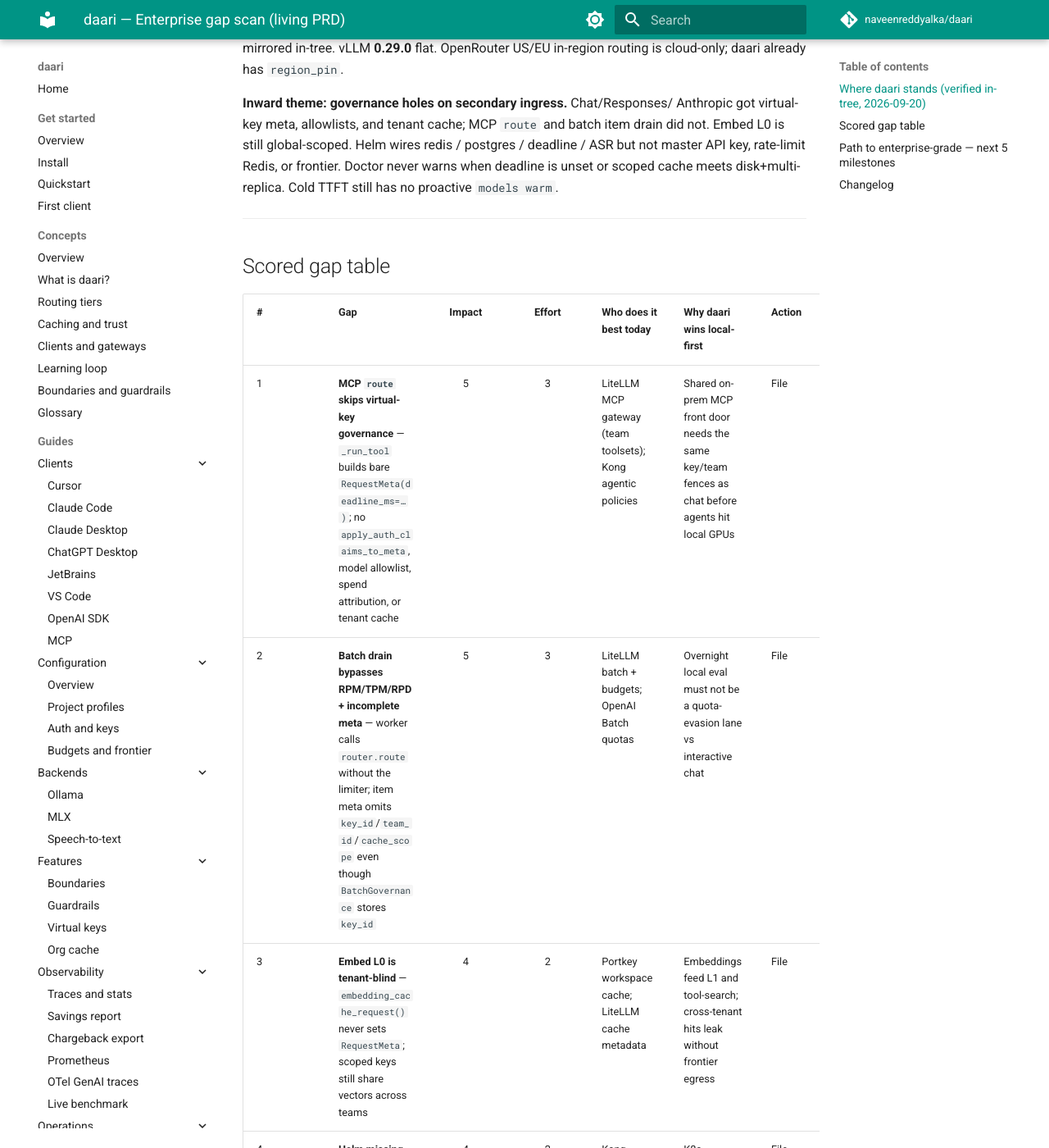
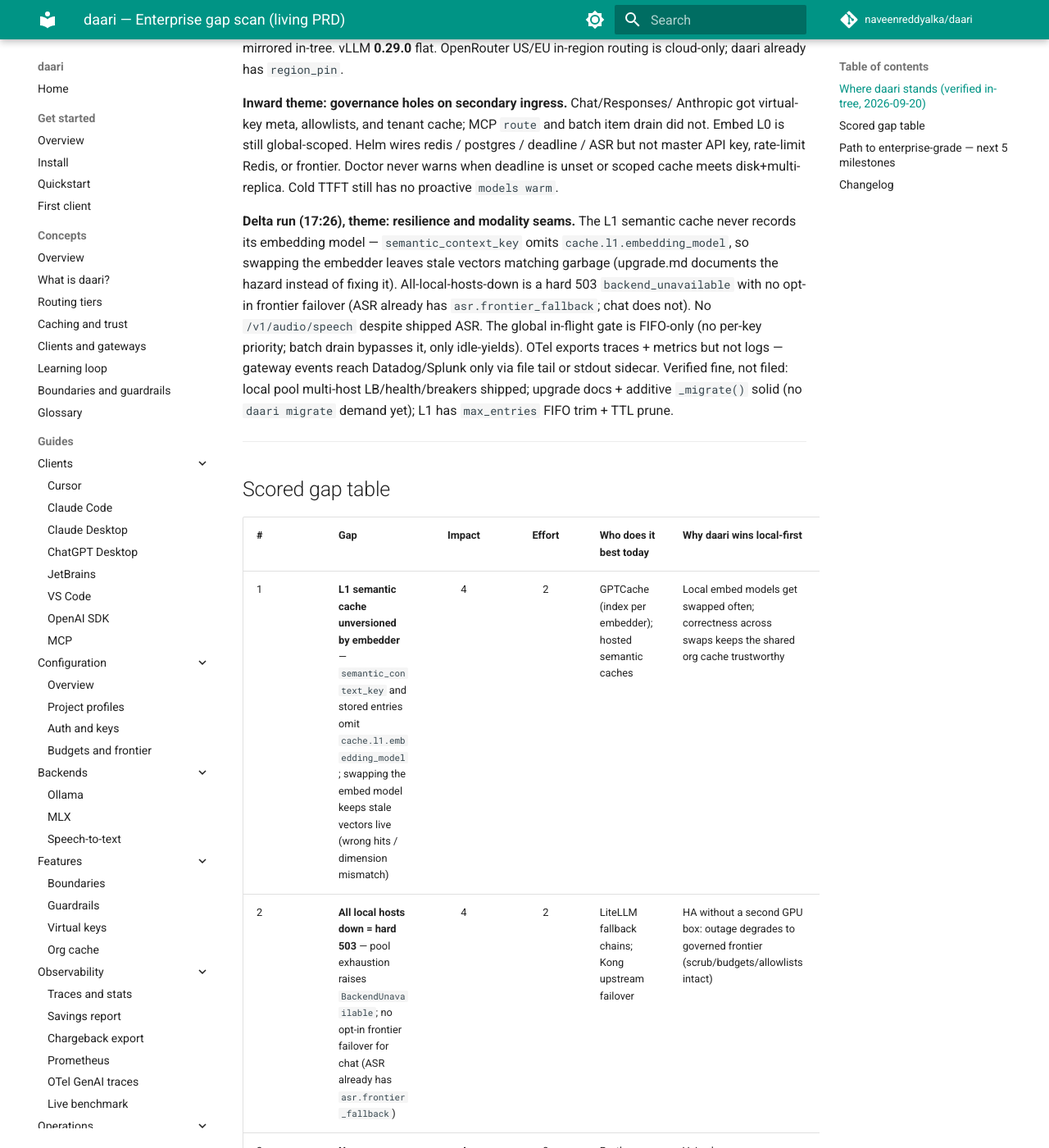
Before and after one commit to naveenreddyalka/daari, an MkDocs documentation site: the page built from docs/prd/ENTERPRISE.md, in a window 1280 px wide and 1400 px high, scrolled down 676 px. Shown: the whole window at 82% size. Built offline with MkDocs 1.6.1 and Material for MkDocs 9.7.7, drawn with Linux system fonts in a browser that asks for light colours; comment, search, counter and statistics services are not loaded; some of the changed text lies outside the part shown.

Commit message:
docs(prd): add resilience + modality delta to ENTERPRISE.md (2026-09-20 late)
Co-authored-by: Naveen Reddy Alka <naveenreddyalka@users.noreply.github.com>

```diff
--- a/docs/prd/ENTERPRISE.md
+++ b/docs/prd/ENTERPRISE.md
@@ -35,38 +35,61 @@ postgres / deadline / ASR but not master API key, rate-limit Redis, or
 frontier. Doctor never warns when deadline is unset or scoped cache meets
 disk+multi-replica. Cold TTFT still has no proactive `models warm`.
 
+**Delta run (17:26), theme: resilience and modality seams.** The L1 semantic
+cache never records its embedding model — `semantic_context_key` omits
+`cache.l1.embedding_model`, so swapping the embedder leaves stale vectors
+matching garbage (upgrade.md documents the hazard instead of fixing it).
+All-local-hosts-down is a hard 503 `backend_unavailable` with no opt-in
+frontier failover (ASR already has `asr.frontier_fallback`; chat does not).
+No `/v1/audio/speech` despite shipped ASR. The global in-flight gate is
+FIFO-only (no per-key priority; batch drain bypasses it, only idle-yields).
+OTel exports traces + metrics but not logs — gateway events reach
+Datadog/Splunk only via file tail or stdout sidecar. Verified fine, not
+filed: local pool multi-host LB/health/breakers shipped; upgrade docs +
+additive `_migrate()` solid (no `daari migrate` demand yet); L1 has
+`max_entries` FIFO trim + TTL prune.
+
 ---
 
 ## Scored gap table
 
 | # | Gap | Impact | Effort | Who does it best today | Why daari wins local-first | Action |
 |---|-----|:--:|:--:|------------------------|----------------------------|--------|
-| 1 | **MCP `route` skips virtual-key governance** — `_run_tool` builds bare `RequestMeta(deadline_ms=…)`; no `apply_auth_claims_to_meta`, model allowlist, spend attribution, or tenant cache | 5 | 3 | LiteLLM MCP gateway (team toolsets); Kong agentic policies | Shared on-prem MCP front door needs the same key/team fences as chat before agents hit local GPUs | File |
-| 2 | **Batch drain bypasses RPM/TPM/RPD + incomplete meta** — worker calls `router.route` without the limiter; item meta omits `key_id`/`team_id`/`cache_scope` even though `BatchGovernance` stores `key_id` | 5 | 3 | LiteLLM batch + budgets; OpenAI Batch quotas | Overnight local eval must not be a quota-evasion lane vs interactive chat | File |
-| 3 | **Embed L0 is tenant-blind** — `embedding_cache_request()` never sets `RequestMeta`; scoped keys still share vectors across teams | 4 | 2 | Portkey workspace cache; LiteLLM cache metadata | Embeddings feed L1 and tool-search; cross-tenant hits leak without frontier egress | File |
-| 4 | **Helm missing auth / rate-limit / frontier knobs** — chart has redis, postgres, deadline, ASR; no `apiKeySecret`, `rateLimit.*`, or `frontier.enabled` + secret | 4 | 2 | Kong Konnect / LiteLLM Helm | K8s operators should wire fleet auth and caps without hand-patched Deployments | File |
-| 5 | **No proactive model warm** — warm preference is reactive via `/api/ps`; cold Ollama TTFT stays the worst first-request UX | 3 | 2 | Ollama `keep_alive` / vLLM preload | Local-first product owns cold start; one CLI/onboard step beats a cloud warm pool | File |
-| 6 | **Doctor silent on new ops knobs / OCR / Fuse routing / WIF / A2A / SOC 2 / admin UI** | 2–4 | 2–5 | LiteLLM / cloud | Doctor warn is next-tranche; OCR+Fuse stay watch; compliance deferred | Watch |
+| 1 | **L1 semantic cache unversioned by embedder** — `semantic_context_key` and stored entries omit `cache.l1.embedding_model`; swapping the embed model keeps stale vectors live (wrong hits / dimension mismatch) | 4 | 2 | GPTCache (index per embedder); hosted semantic caches | Local embed models get swapped often; correctness across swaps keeps the shared org cache trustworthy | File ([#845](https://github.com/naveenreddyalka/daari/issues/845)) |
+| 2 | **All local hosts down = hard 503** — pool exhaustion raises `BackendUnavailable`; no opt-in frontier failover for chat (ASR already has `asr.frontier_fallback`) | 4 | 2 | LiteLLM fallback chains; Kong upstream failover | HA without a second GPU box: outage degrades to governed frontier (scrub/budgets/allowlists intact) | File ([#846](https://github.com/naveenreddyalka/daari/issues/846)) |
+| 3 | **No `/v1/audio/speech`** — ASR shipped both directions, TTS absent; openedai-speech/Kokoro serve the exact OpenAI shape locally | 4 | 3 | Portkey (ElevenLabs native); OpenRouter `/audio/speech` | Voice loop (STT→chat→TTS) through one governed box; $0/char, same keys and chargeback | File ([#847](https://github.com/naveenreddyalka/daari/issues/847)) |
+| 4 | **Admission gate is FIFO-only** — single `asyncio.Condition`, no per-key/team priority; batch drain bypasses the in-flight cap (idle-yield only) | 4 | 3 | vLLM priority scheduling; Kong route priority | One GPU serves IDE + overnight eval; interactive turns must preempt at the gate | File ([#848](https://github.com/naveenreddyalka/daari/issues/848)) |
+| 5 | **No OTLP logs signal** — request events are file JSONL + optional stdout; OTel exports traces/metrics only | 3 | 2 | LiteLLM log callbacks; cloud gateways | Same collector already deployed for daari traces — third signal completes the story, no sidecars | File ([#849](https://github.com/naveenreddyalka/daari/issues/849)) |
+| 6 | **Doctor ops warns / moderations + rerank endpoints / `daari migrate` + skew guard / ASR pool HA / OCR / Fuse routing / WIF / A2A / SOC 2 / admin UI** | 2–4 | 2–5 | LiteLLM / Cohere / cloud | Moderations-vs-guardrails and migrate tooling wait for buyer demand; rest deferred | Watch |
 
-Pruned this run: tenant cache, selective invalidate, request deadline,
-disconnect cancel (non-facade), request-log retention, thinking `/api/show`
-(shipped). Facade disconnect and Idempotency-Key stay open elsewhere.
+Pruned this run: the governance secondary-ingress rows (MCP route, batch
+quota+meta, embed L0 scope, Helm knobs, model warm) — all five filed as
+issues by the 17:14 sibling run and now queued.
 
 ---
 
 ## Path to enterprise-grade — next 5 milestones
 
-1. **MCP governance parity** — virtual-key claims, allowlists, spend, and `cache_scope` on MCP `tools/call` / `route`.
-2. **Batch quota + meta replay** — drain path charges RPM/TPM/RPD and copies tenant fields onto every item.
-3. **Scoped embed cache** — L0 embed keys honor `cache_scope` like chat.
-4. **Helm fleet auth surface** — Secret-backed master key, rate-limit Redis, frontier enable/key.
-5. **`daari models warm`** — preload configured L3–L5 (+ embed) before serve/onboard.
+1. **Governance secondary-ingress set** (queued) — MCP route claims, batch quota+meta, scoped embed L0, Helm auth knobs, model warm.
+2. **Cache correctness across embedder swaps** — L1 entries namespaced by embedding model.
+3. **Local-outage failover** — opt-in frontier escalation when every local host is down, fences intact.
+4. **QoS at the gate** — per-key priority classes on the in-flight cap; batch charged at low priority.
+5. **Voice + logs completeness** — `/v1/audio/speech` local TTS and OTLP logs alongside traces/metrics.
 
 Compliance non-goals (WIF, A2A, SOC 2, admin UI, OCR until a paying ask) stay deferred.
 
 ---
 
 ## Changelog
+
+- **2026-09-20 (resilience + modality delta)** — Delta run 12 min after the
+  17:14 sibling merged its refresh. Outward re-verified flat: LiteLLM newest
+  tag v1.103.0-rc.1 (fixes/UI only, bar unchanged), Portkey v2.23.0, Kong
+  2.0.3, Ollama 0.34.3 still rc, OpenRouter last moved 08-19. Inward
+  (code-verified): L1 cache unversioned by embedding model, all-local-down
+  hard 503 with no frontier failover, no `/v1/audio/speech`, FIFO-only
+  admission gate, no OTLP logs. Verified fine: local pool LB/health/breakers,
+  upgrade docs + additive migrations, L1 trim/TTL. Filing five.
 
 - **2026-09-20 (governance secondary ingress)** — Prior cache/deadline/cancel/
   retention set confirmed shipped. Outward: LiteLLM v1.102.0 on PyPI (OCR +
```
